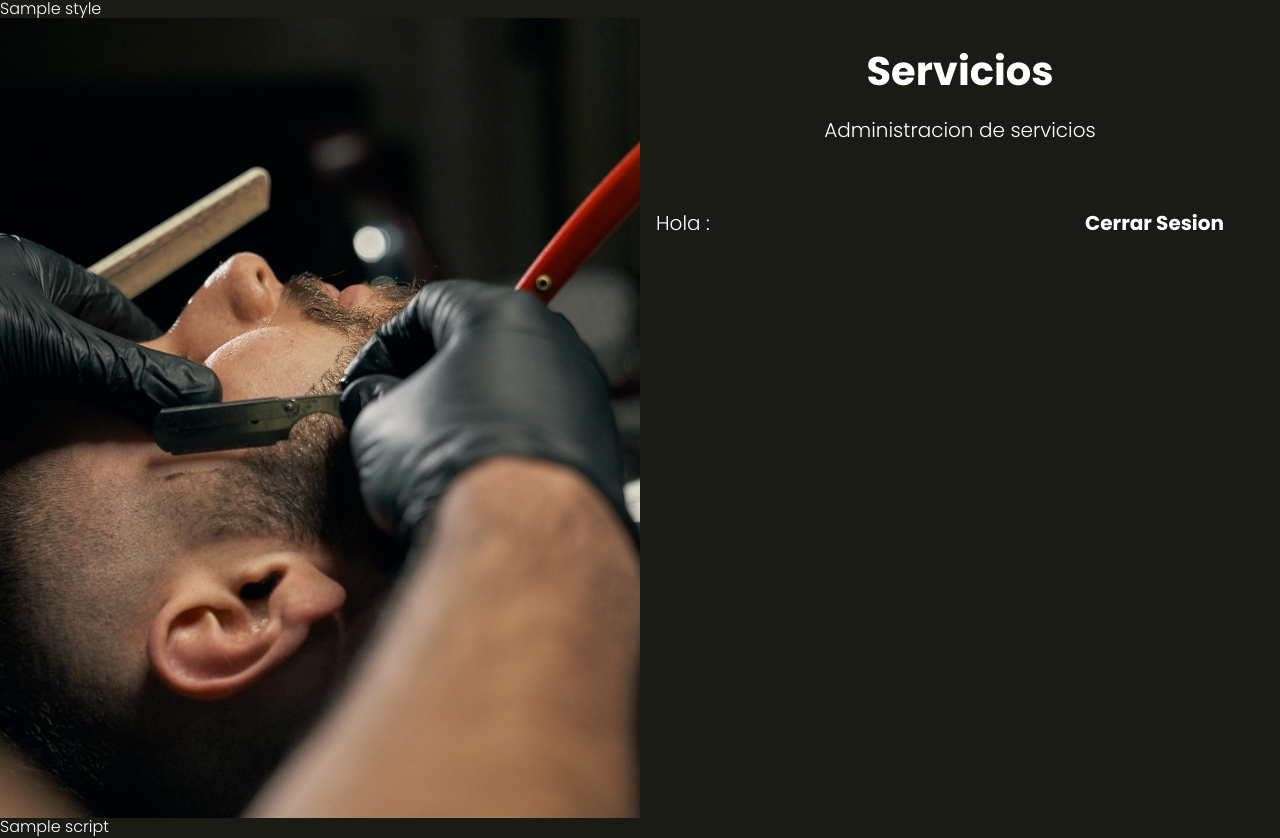
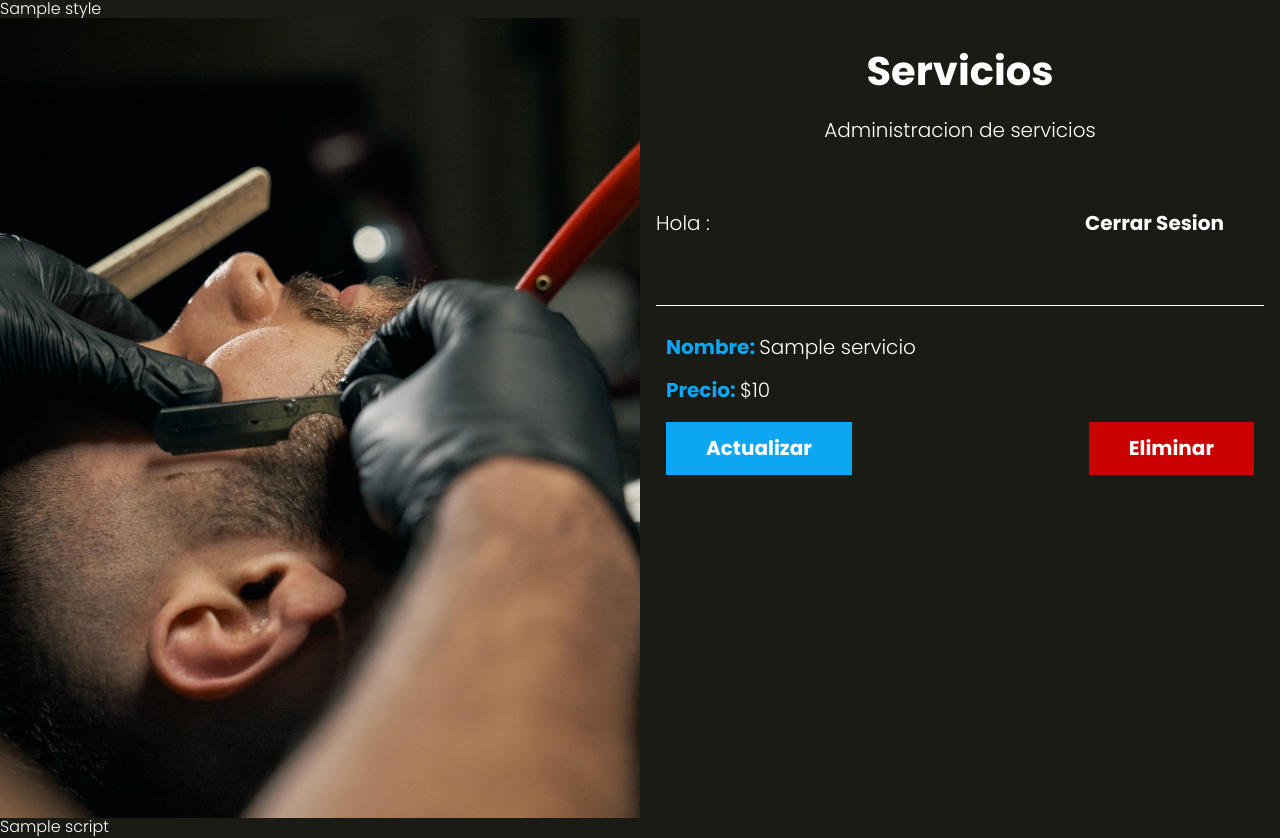
Before and after one commit to pierodev0/app-salon, a PHP site: template views/servicios/index.php in a window 1280 px wide. Run offline with PHP 8.4, Linux system fonts and the light colour scheme; the template is opened without the code that fills it: most values are stand-ins (such as "Sample title", 1, 10 or a date in 2020); style sheets or scripts are compiled from the project's sources.

Commit message:
servicios : actualizar servicios

```diff
--- a/src/scss/componentes/_acciones.scss
+++ b/src/scss/componentes/_acciones.scss
@@ -6,6 +6,7 @@
     @include m.md {
         display: flex;
         justify-content: space-between;
+        align-items: center;
     }
     a{
         color : v.$blanco;
--- a/views/servicios/index.php
+++ b/views/servicios/index.php
@@ -1,5 +1,20 @@
 <h1 class="nombre-pagina">Servicios</h1>
 <p class="descripcion-pagina">Administracion de servicios</p>
 <?php
-   include_once __DIR__ . '/../templates/barra.php';
+include_once __DIR__ . '/../templates/barra.php';
 ?>
+<ul class="servicios">
+   <?php foreach ($servicios as $servicio): ?>
+      <li>
+         <p>Nombre: <span><?= $servicio->nombre ?></span></p>
+         <p>Precio: <span>$<?= $servicio->precio ?></span></p>
+         <div class="acciones">
+            <a href="/servicios/actualizar?id=<?= $servicio->id ?>" class="boton">Actualizar</a>
+            <form action="/servicios/eliminar" method="post">
+               <input type="hidden" name="id" value="<?= $servicio->id ?>">
+               <input type="submit" value="Eliminar" class="boton-eliminar">
+            </form>
+         </div>
+      </li>
+   <?php endforeach; ?>
+</ul>
```
Also changed, not shown: controllers/ServicioController.php (+20 -2 lines), views/servicios/actualizar.php (+9 -0 lines).
